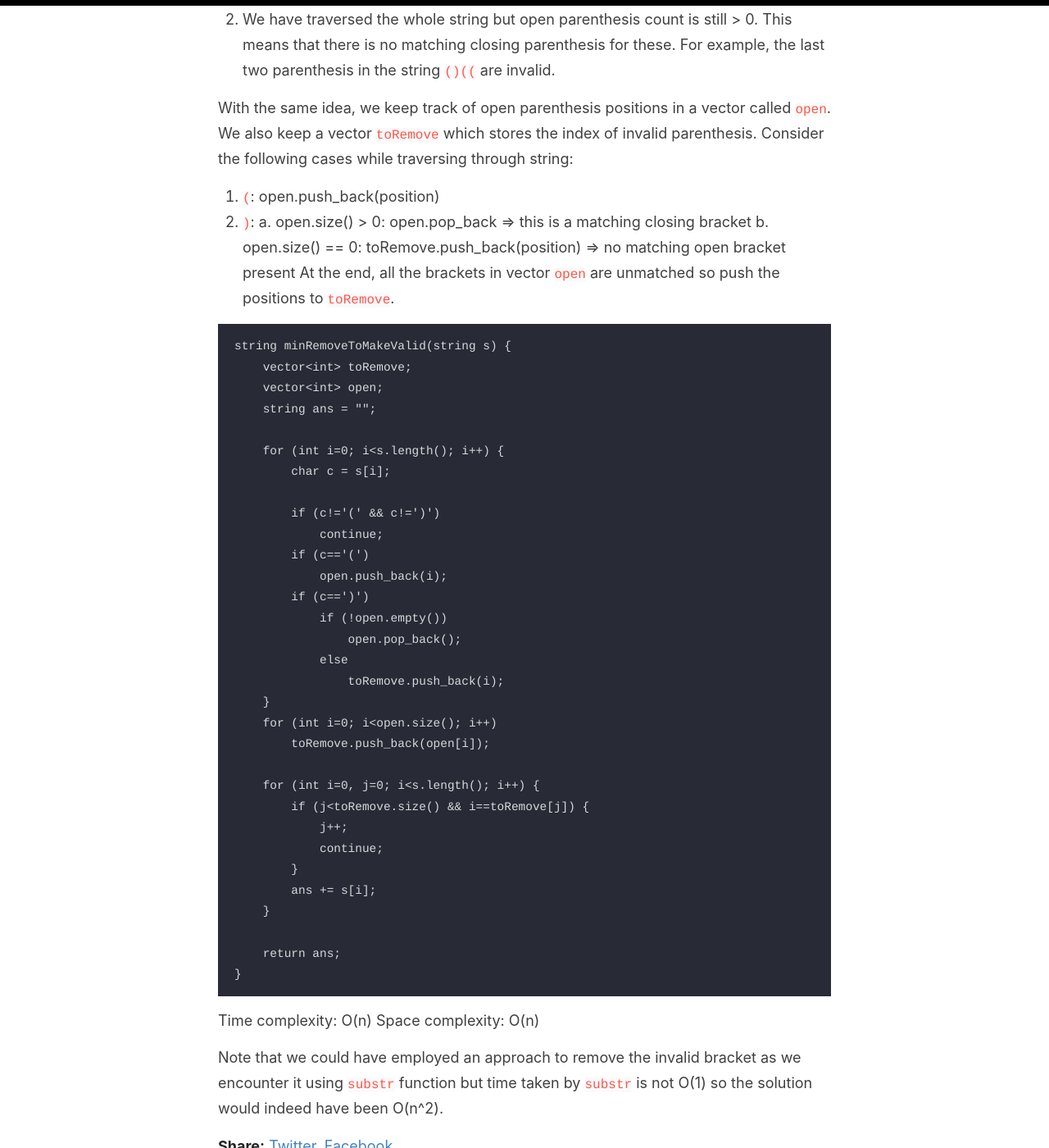
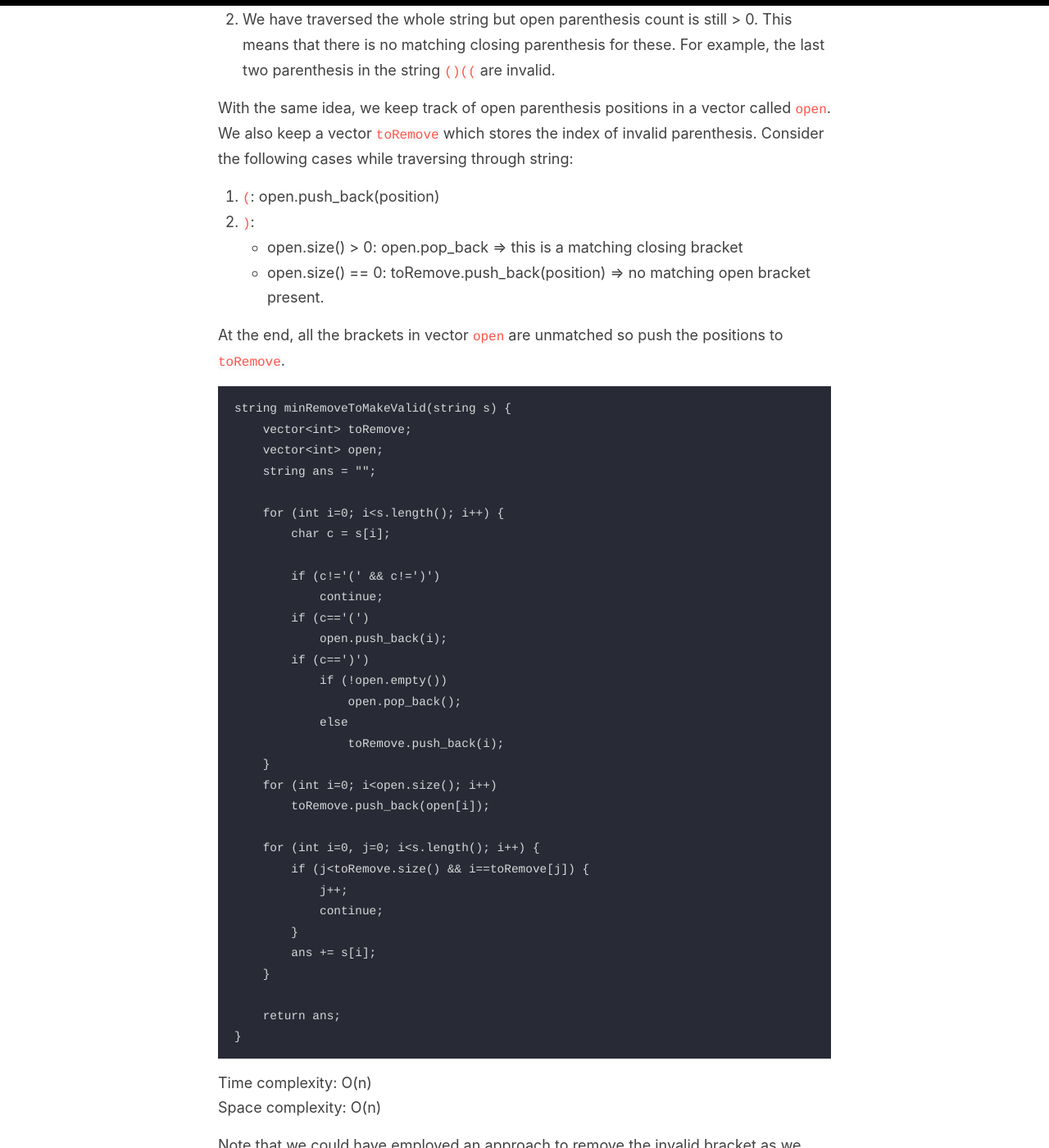
Before and after one commit to sarthak-sehgal/leetcode101, a Jekyll site: the page built from _posts/2020-03-20-lc1249.md, in a window 1280 px wide and 1400 px high, scrolled down 1044 px. Shown: the whole window at 82% size. Built offline with Jekyll 4.4.1, drawn with Linux system fonts in a browser that asks for light colours; comment, search, counter and statistics services are not loaded.

Commit message:
Update LC1249

````diff
--- a/_posts/2020-03-20-lc1249.md
+++ b/_posts/2020-03-20-lc1249.md
@@ -22,8 +22,9 @@ Try solving [921. Minimum Add to Make Parentheses Valid](https://leetcode.com/pr
 With the same idea, we keep track of open parenthesis positions in a vector called `open`. We also keep a vector `toRemove` which stores the index of invalid parenthesis. Consider the following cases while traversing through string:
 1. `(`: open.push_back(position)
 2. `)`:
-    a. open.size() > 0: open.pop_back => this is a matching closing bracket
-    b. open.size() == 0: toRemove.push_back(position) => no matching open bracket present
+    - open.size() > 0: open.pop_back => this is a matching closing bracket
+    - open.size() == 0: toRemove.push_back(position) => no matching open bracket present.
+
 At the end, all the brackets in vector `open` are unmatched so push the positions to `toRemove`.
 
 ```
@@ -59,7 +60,7 @@ string minRemoveToMakeValid(string s) {
     return ans;
 }
 ```
-Time complexity: O(n)
+Time complexity: O(n)<br>
 Space complexity: O(n)
 
 Note that we could have employed an approach to remove the invalid bracket as we encounter it using `substr` function but time taken by `substr` is not O(1) so the solution would indeed have been O(n^2).
````
